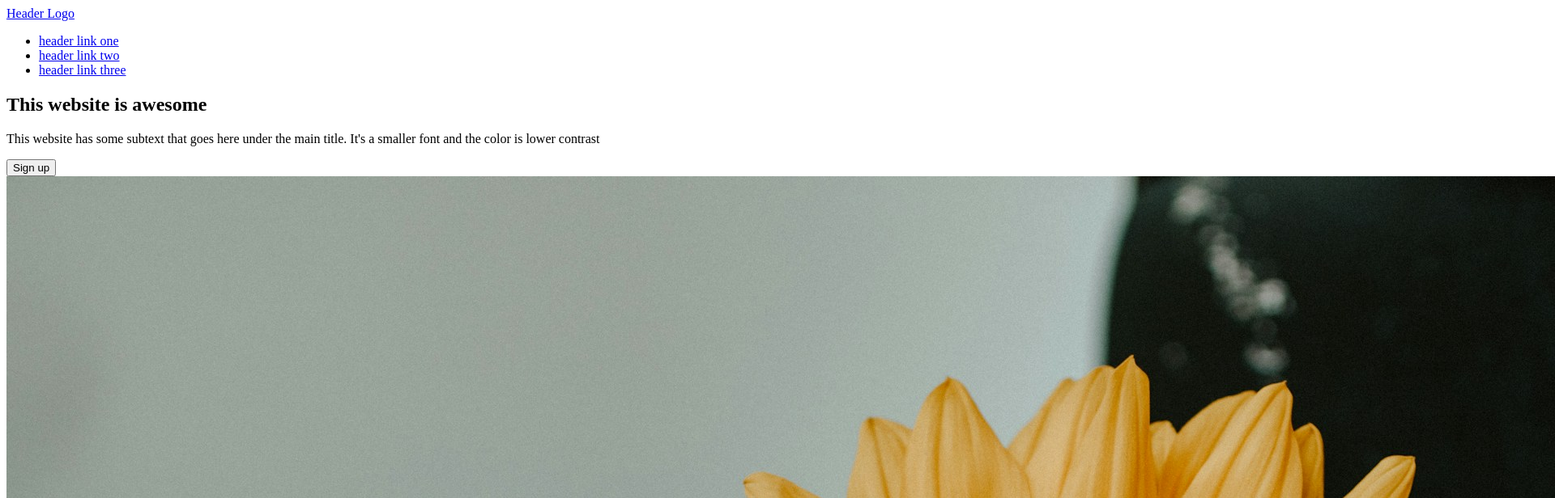
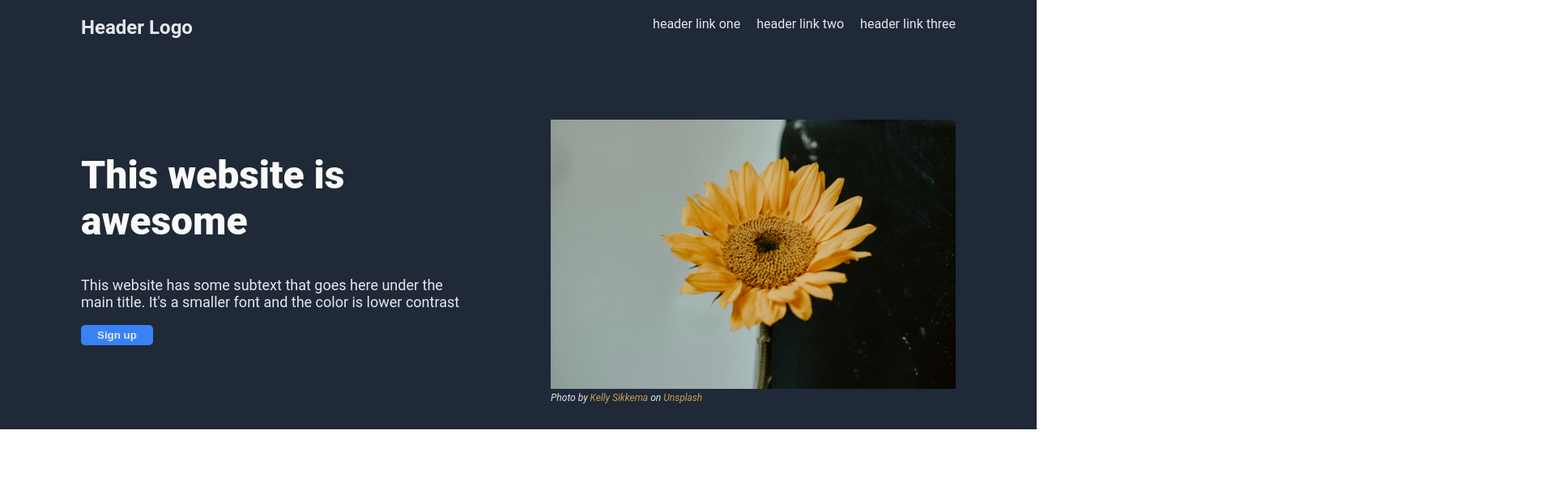
Before and after one commit to mintmending/odin-landing-page, a plain HTML site: page index.html in a window 1280 px wide. Shown: the top 616 px of the page at 81% size, 1920 px wide, since content can reach past the window. Drawn offline with Linux system fonts and the light colour scheme.

Commit message:
Add and style first section

```diff
--- a/index.html
+++ b/index.html
@@ -5,12 +5,13 @@
     <meta charset="UTF-8">
     <meta name="viewport" content="width=device-width, initial-scale=1.0">
     <title>Awesome Website</title>
+    <link rel="stylesheet" href="styles.css">
 </head>
 
 <body>
     <section class="section-1">
         <div class="header">
-            <a href="#home">Header Logo</a>
+            <a class="header-logo" href="#home">Header Logo</a>
             <ul class="header-links">
                 <li><a href="#link-1">header link one</a></li>
                 <li><a href="#link-2">header link two</a></li>
@@ -18,17 +19,24 @@
             </ul>
         </div>
         <div class="hero-container">
-            <h1>This website is awesome</h1>
-            <p>This website has some subtext that goes here under the main title. It's a smaller font and the color is
+            <div class="hero-text-container">
+                <h1 class="hero-main-text">This website is awesome</h1>
+                <p class="hero-secondary-text">This website has some subtext that goes here under the main title. It's a
+                    smaller font and the color is
                     lower contrast</p>
                 <button class="btn-sign-up">Sign up</button>
-            <img src="img/kelly-sikkema-sunflower-unsplash.jpg">
+            </div>
+            <div class="hero-img-container">
+                <img class="hero-img" src="img/kelly-sikkema-sunflower-unsplash.jpg"
+                    alt="a single sunflower before a blue and black background">
                 <p>Photo by <a
                         href="https://unsplash.com/@kellysikkema?utm_source=unsplash&utm_medium=referral&utm_content=creditCopyText">Kelly
                         Sikkema</a> on <a
                         href="https://unsplash.com/photos/yellow-sunflower-in-close-up-photography-YXWoEn5uOvg?utm_source=unsplash&utm_medium=referral&utm_content=creditCopyText">Unsplash</a>
                 </p>
             </div>
+
+        </div>
     </section>
 </body>
 
--- a/styles.css
+++ b/styles.css
@@ -0,0 +1,80 @@
+/*styling*/
+
+body {
+    margin: 0;
+    font-family: "Roboto", sans-serif;
+}
+
+.section-1 {
+    background-color: #1F2937;
+    padding: 20px 100px;
+}
+
+.header {
+    display: flex;
+    justify-content: space-between;
+    color: #f9faf8;
+    margin: 0 0 100px 0;
+}
+
+.header-logo {
+    font-weight: bold;
+    font-size: 24px;
+}
+
+.header-links {
+    display: flex;
+    list-style: none;
+    padding: 0;
+    margin: 0;
+}
+
+.header-links li {
+    padding: 0 0 0 20px;
+}
+
+a {
+    text-decoration: none;
+    color: #E5E7EB;
+}
+
+.hero-container {
+    display: flex;
+    justify-content: space-between;
+    gap: 100px;
+}
+
+.hero-main-text {
+    font-size: 48px;
+    font-weight: 900;
+    color: #f9faf8;
+}
+
+.hero-secondary-text {
+    font-size: 18px;
+    color: #E5E7EB;
+}
+
+.btn-sign-up {
+    background-color: #3882F6;
+    color: #E5E7EB;
+    font-weight: bold;
+    padding: 5px 20px;
+    border: none;
+    border-radius: 5px;
+}
+
+.hero-img {
+    width: 500px;
+}
+
+.hero-img-container p {
+    color: #E5E7EB;
+    font-size: 12px;
+    font-style: italic;
+    margin-top: 0;
+}
+
+.hero-img-container a{
+    color: #CC9E50;
+}
```
Lines whose indentation alone changed are shown as unchanged.
